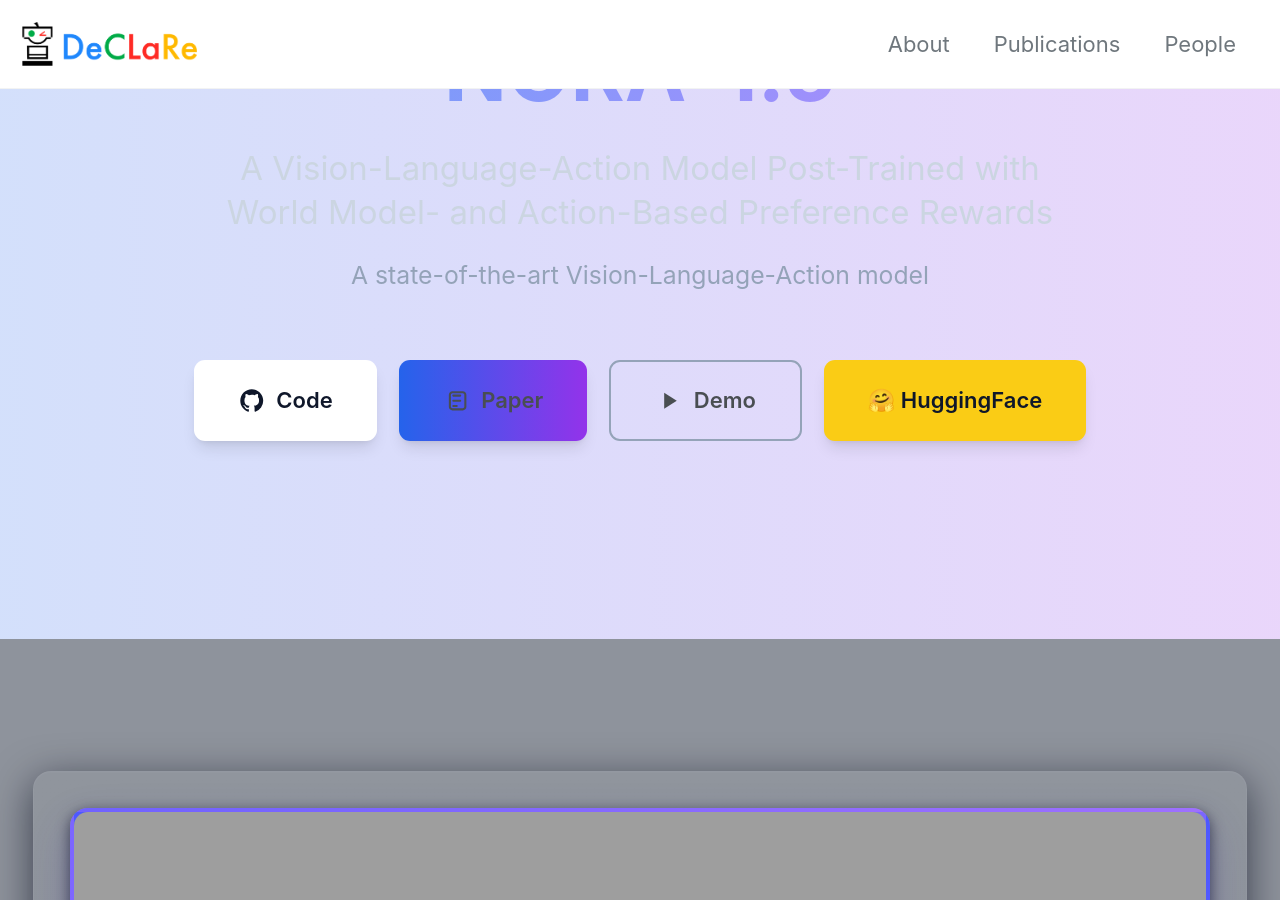
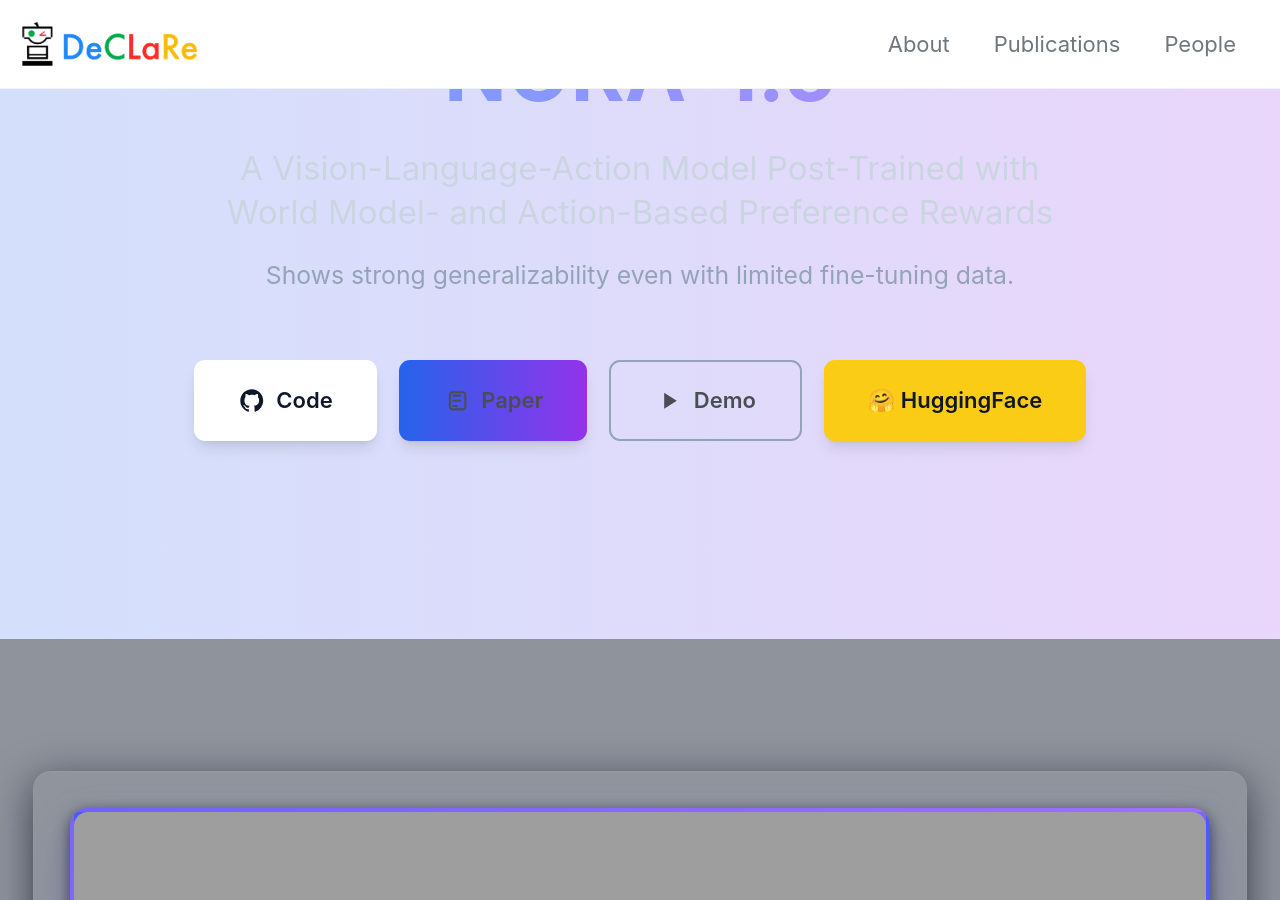
Before and after one commit to declare-lab/declare-lab.github.io, a Jekyll site: the page nora-1.5.html, which Jekyll copies as it is, in a window 1280 px wide and 900 px high, scrolled down 466 px. Built offline with Jekyll 4.4.1, drawn with Linux system fonts in a browser that asks for light colours; cached includes are drawn as plain includes; nearby versions of some CDN libraries; our own code applies the rules of GitHub Pages for plain Markdown files.

Commit message:
Update nora-1.5.html

```diff
--- a/nora-1.5.html
+++ b/nora-1.5.html
@@ -67,7 +67,7 @@
         </div>
         <h1 class="text-6xl font-bold mb-6 bg-clip-text text-transparent bg-gradient-to-r from-blue-400 to-purple-400">NORA-1.5</h1>
         <p class="text-2xl text-slate-300 mb-4">A Vision-Language-Action Model Post-Trained with <br> World Model- and Action-Based Preference Rewards</p>
-        <p class="text-lg text-slate-400 mb-12 max-w-3xl mx-auto">A state-of-the-art Vision-Language-Action model</p>
+        <p class="text-lg text-slate-400 mb-12 max-w-3xl mx-auto">Shows strong generalizability even with limited fine-tuning data.</p>
 <div class="flex flex-wrap justify-center gap-4 mb-16">
 
   <!-- GitHub -->
```
